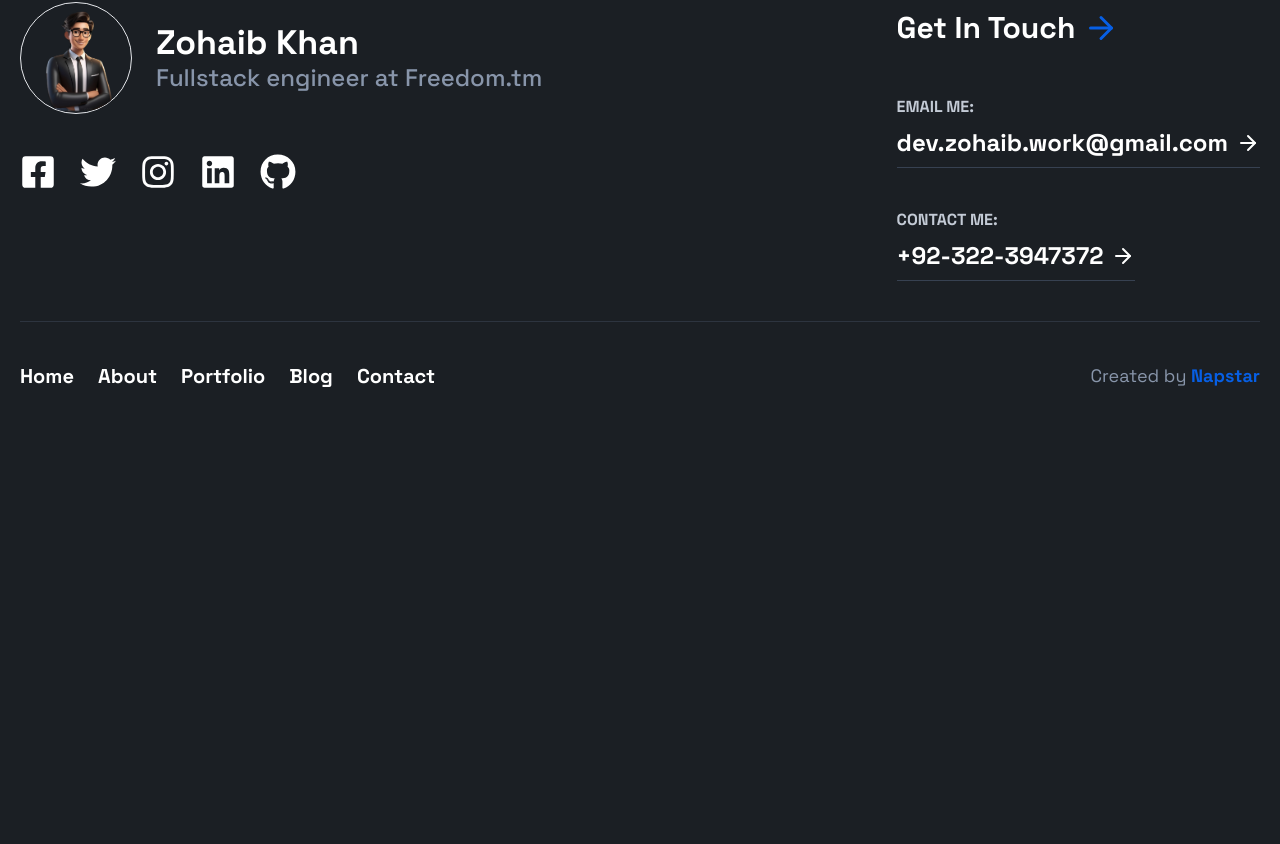
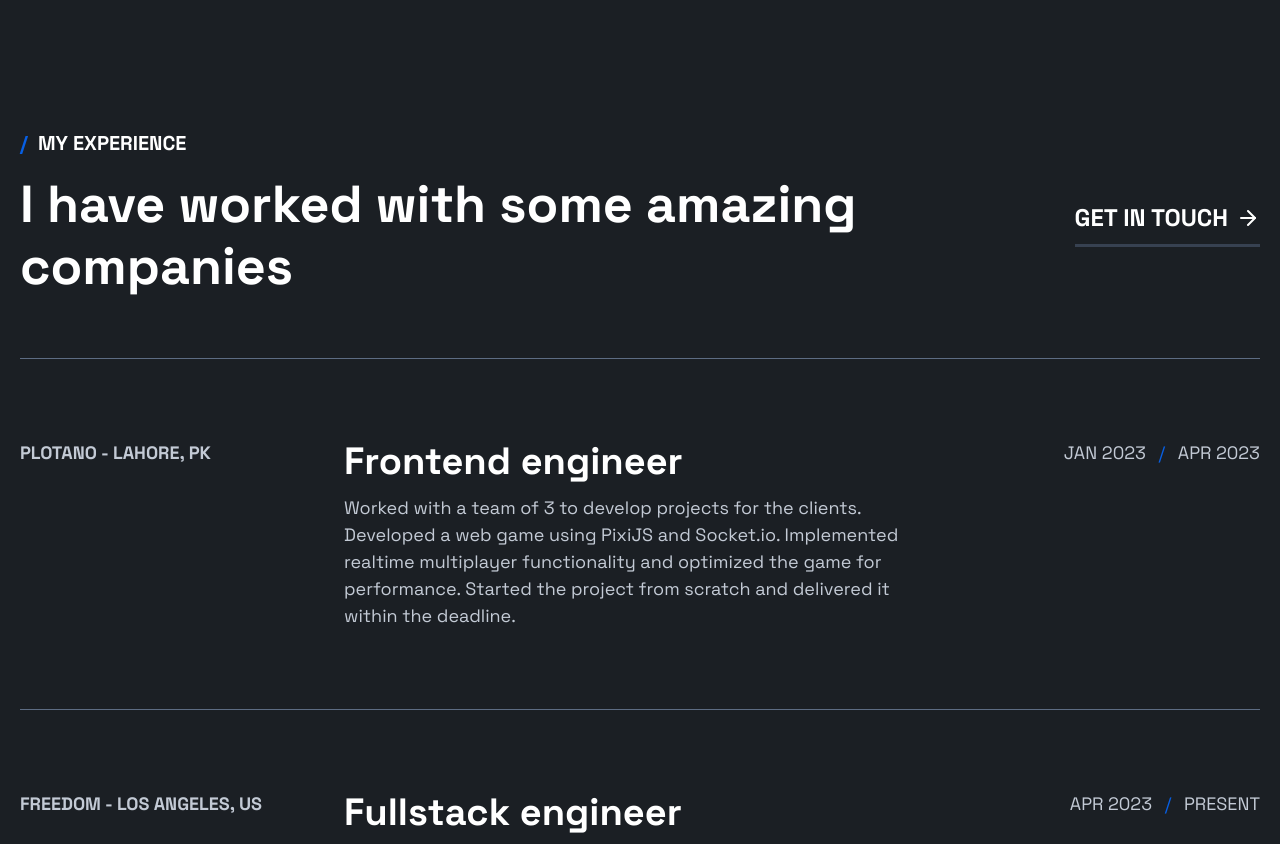
Before and after one commit to napstar-420/my-portfolio-v2, a Next.js app: page /about in a window 1280 px wide. Shown: the part 2576-3420 px from the top of the page. Before the commit the page ends 3006 px from the top, so only its background shows below. Built offline with nearby package versions, Linux system fonts and the light colour scheme.

Commit message:
chore: build my experiences

```diff
--- a/app/about/page.tsx
+++ b/app/about/page.tsx
@@ -1,11 +1,13 @@
 import Hero from '@/app/ui/about/hero';
 import MyStory from '@/app/ui/about/my-story';
+import MyExperience from '@/app/ui/about/my-experience';
 
 export default function About() {
   return (
     <main>
       <Hero />
       <MyStory />
+      <MyExperience />
     </main>
   );
 }
--- /dev/null
+++ b/app/lib/experiences.ts
@@ -0,0 +1,24 @@
+const experiences = [
+  {
+    id: 1,
+    title: 'Frontend engineer',
+    company: 'Plotano',
+    location: 'Lahore, PK',
+    startDate: 'JAN 2023',
+    endDate: 'APR 2023',
+    description:
+      'Worked with a team of 3 to develop projects for the clients. Developed a web game using PixiJS and Socket.io. Implemented realtime multiplayer functionality and optimized the game for performance. Started the project from scratch and delivered it within the deadline.',
+  },
+  {
+    id: 2,
+    title: 'Fullstack engineer',
+    company: 'Freedom',
+    location: 'Los Angeles, US',
+    startDate: 'APR 2023',
+    endDate: 'Present',
+    description:
+      'Worked on the frontend and backend of the web applications. Worked on 3 projects Photos, Moments and Studio. Developed the frontend of the Photos project using Vue and Pinia. Developed the backend of the Moments project using NestJS and Knex for the database. Developed the Studio project using Quasar and NestJS. Worked with a team of 7 to deliver the projects features and fix the bugs.',
+  },
+];
+
+export default experiences;
--- /dev/null
+++ b/app/ui/about/my-experience.tsx
@@ -0,0 +1,57 @@
+import Section from '@/app/ui/section';
+import RedirectLink from '@/app/ui/redirect-link';
+import { Routes } from '@/app/routes';
+import experiences from '@/app/lib/experiences';
+
+export default function MyExperience() {
+  return (
+    <Section>
+      <div>
+        <div
+          data-aos="fade-up"
+          className="mb-12 items-center justify-between md:flex"
+        >
+          <div>
+            <h2 className="subtitle mb-4">
+              <span className="text-primary">/</span>&nbsp;&nbsp;My Experience
+            </h2>
+            <h3 className="text-display-3 mb-3">
+              I have worked with some amazing companies
+            </h3>
+          </div>
+          <div>
+            <RedirectLink
+              href={Routes.CONTACT}
+              label="Get in touch"
+              className="text-heading-3 underline-large w-max"
+            />
+          </div>
+        </div>
+        <div>
+          {experiences.map((experience) => (
+            <div
+              data-aos="fade-up"
+              key={experience.id}
+              className="grid gap-7 border-t-[1px] border-t-neutral-600 py-10 sm:py-14 md:py-20 lg:grid-cols-[1fr_2fr_1fr]"
+            >
+              <p className="font-bold uppercase">
+                {experience.company} - {experience.location}
+              </p>
+              <div>
+                <h4 className="text-display-4 mb-[10px] font-bold">
+                  {experience.title}
+                </h4>
+                <p className="">{experience.description}</p>
+              </div>
+              <p className="text-200font-bold uppercase lg:justify-self-end">
+                {experience.startDate}&nbsp;
+                <span className="mx-2 text-primary">/</span>&nbsp;
+                {experience.endDate}
+              </p>
+            </div>
+          ))}
+        </div>
+      </div>
+    </Section>
+  );
+}
```
